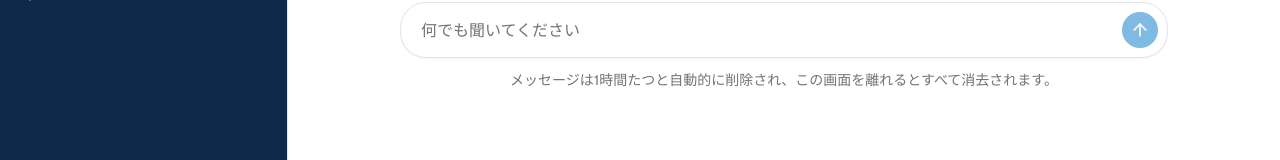
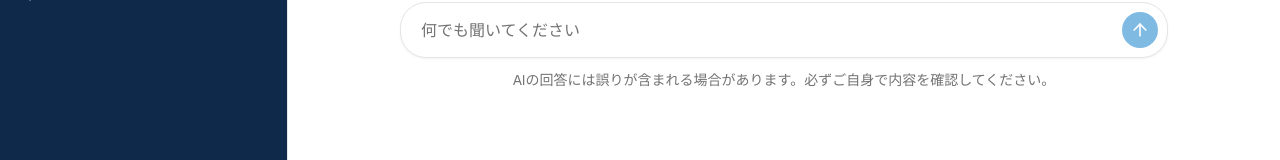
Before and after one commit to 18gen/local-chat, a Next.js app in the folder frontend/: page / in a window 1280 px wide. Shown: the part 374-534 px from the top of the page. Built offline with nearby package versions, Linux system fonts and the light colour scheme.

Commit message:
feat(frontend): replace the retention notice with an AI disclaimer
Under the message box, remind staff that AI answers can be wrong and must
be checked, instead of restating the retention rule. The placeholder-reply
note is dropped too.

```diff
--- a/frontend/src/features/chat/components/chat-view.tsx
+++ b/frontend/src/features/chat/components/chat-view.tsx
@@ -1,8 +1,6 @@
 "use client";
 
 import { PageHeader } from "@/components/page-header";
-import { MESSAGE_TTL_MS } from "@/features/chat/message-retention";
-import { formatDuration } from "@/features/chat/time-format";
 import { useChat } from "@/features/chat/use-chat";
 import { t } from "@/locales";
 import { Composer } from "./composer";
@@ -10,7 +8,6 @@ import { MessageList } from "./message-list";
 
 export function ChatView() {
   const { messages, pending, sendMessage } = useChat();
-  const retentionNotice = t.chat.retentionNotice(formatDuration(MESSAGE_TTL_MS));
 
   return (
     <>
@@ -24,7 +21,7 @@ export function ChatView() {
           <div className="flex w-full max-w-3xl flex-col gap-3">
             <Composer onSend={sendMessage} disabled={pending} />
             <p className="text-center text-sm text-muted-foreground">
-              {retentionNotice}
+              {t.chat.aiDisclaimer}
             </p>
           </div>
         </div>
@@ -34,7 +31,7 @@ export function ChatView() {
           <div className="mx-auto flex w-full max-w-3xl flex-col gap-2 px-4 pb-4">
             <Composer onSend={sendMessage} disabled={pending} />
             <p className="text-center text-xs text-muted-foreground">
-              {retentionNotice} {t.chat.placeholderNotice}
+              {t.chat.aiDisclaimer}
             </p>
           </div>
         </>
--- a/frontend/src/locales/ja.ts
+++ b/frontend/src/locales/ja.ts
@@ -24,9 +24,8 @@ export const ja = {
   },
   chat: {
     emptyTitle: "何をお手伝いしましょうか？",
-    retentionNotice: (lifetime: string) =>
-      `メッセージは${lifetime}たつと自動的に削除され、この画面を離れるとすべて消去されます。`,
-    placeholderNotice: "モデルが接続されるまで、返信は仮のテキストです。",
+    aiDisclaimer:
+      "AIの回答には誤りが含まれる場合があります。必ずご自身で内容を確認してください。",
     mockReply: "これは仮の返信です。モデルはまだ接続されていません。",
     transcript: "メッセージ一覧",
     typing: "返信を作成しています",
```
